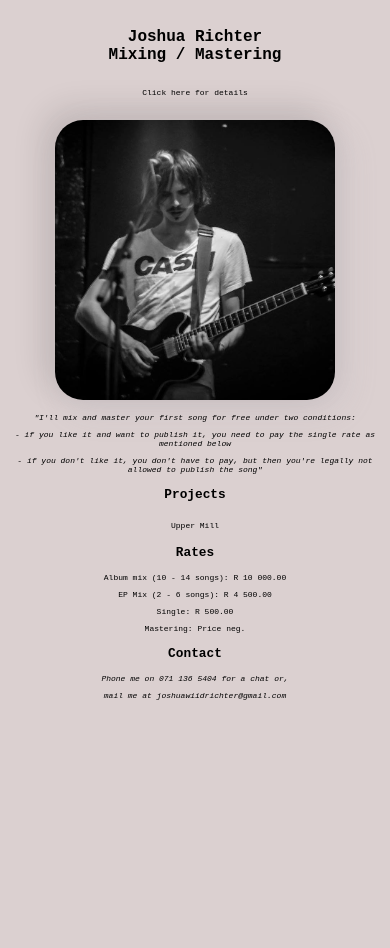
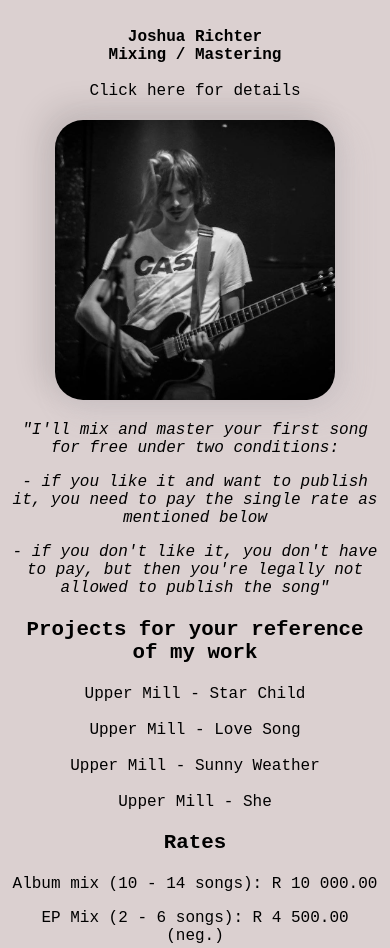
Before and after one commit to joshuawiidrichter1994/joshua-music, a plain HTML site: page index.html in a window 390 px wide. Shown: the top 948 px of the page. Before the commit the page ends 844 px from the top, so only its background shows below. Drawn offline with Linux system fonts and the light colour scheme.

Commit message:
Added individual song links to project

```diff
--- a/index.html
+++ b/index.html
@@ -28,17 +28,21 @@
                 <p>- if you don't like it, you don't have to pay, but then you're legally not allowed to publish the song"</p>
             </section>
             <section id="projects">
-                <h3 id="projects-heading">Projects</h3>
+                <h3 id="projects-heading">Projects for your reference of my work</h3>
                 <div id="project-list">
                     <!--Music links-->
-                    <a href="https://open.spotify.com/artist/0QLssooqCpuCejXxqVka6H?nd=1" target="_blank" id="profile-link">Upper Mill</a><br>
+
+                    <a href="https://open.spotify.com/track/7CsourpyLqgQj9szIWETdI?si=0b4a14df6ead4911" target="_blank" id="profile-link">Upper Mill - Star Child</a><br><br>
+                    <a href="https://open.spotify.com/track/4sW5qDLB3iInXNYd87n4LI?si=ad83058da92f473c" target="_blank" id="profile-link">Upper Mill - Love Song</a><br><br>
+                    <a href="https://open.spotify.com/track/3IEMsO1SKFy0lzsxASAuOv?si=8c5e6f0423df4608" target="_blank" id="profile-link">Upper Mill - Sunny Weather</a><br><br>
+                    <a href="https://open.spotify.com/track/3p5TztUeHrb9ebgvIgmliz?si=f79f9dfdabed427b" target="_blank" id="profile-link">Upper Mill - She</a><br>
                 </div>
             </section>
             <section id="rates details">
                 <h3 id="rates-heading">Rates</h3>
                 <div id="rates-list">
                     <p>Album mix (10 - 14 songs): R 10 000.00</p>
-                    <p>EP Mix (2 - 6 songs): R 4 500.00</p>
+                    <p>EP Mix (2 - 6 songs): R 4 500.00 (neg.)</p>
                     <p>Single: R 500.00</p>
                     <p>Mastering: Price neg.</p>
                 </div>
@@ -52,8 +56,6 @@
                         <p>mail me at <a href="mailto:joshuawiidrichter#gmail.com">joshuawiidrichter@gmail.com</a></p>
                     </div>
                 </address>
-
-
         </footer>
     </body>
 </html>
--- a/style/portfolio-style.css
+++ b/style/portfolio-style.css
@@ -86,19 +86,37 @@ a:hover {
 
 @media (max-width: 500px) {
     #deal {
-        font-size: 0.7rem;
+        font-size: 1rem;
     }
 }
 
-@media (max-width: 400px) {
+@media (max-width: 360px) {
     #deal {
-        font-size: 0.5rem;
+        font-size: 0.8rem;
     }
 }
 
 /* PROJECTS / RATES / CONTACT */
 
 @media (max-width: 500px) {
+    h3 {
+        font-size: 1.3rem;
+    }
+
+    a {
+        font-size: 1rem;
+    }
+
+    #rates-list {
+        font-size: 1rem;
+    }
+
+    #contact-list {
+        font-size: 1rem;
+    }
+}
+
+@media (max-width: 360px) {
     h3 {
         font-size: 1rem;
     }
@@ -115,21 +133,3 @@ a:hover {
         font-size: 0.8rem;
     }
 }
-
-@media (max-width: 400px) {
-    h3 {
-        font-size: 0.8rem;
-    }
-
-    a {
-        font-size: 0.5rem;
-    }
-
-    #rates-list {
-        font-size: 0.5rem;
-    }
-
-    #contact-list {
-        font-size: 0.5rem;
-    }
-}
```
